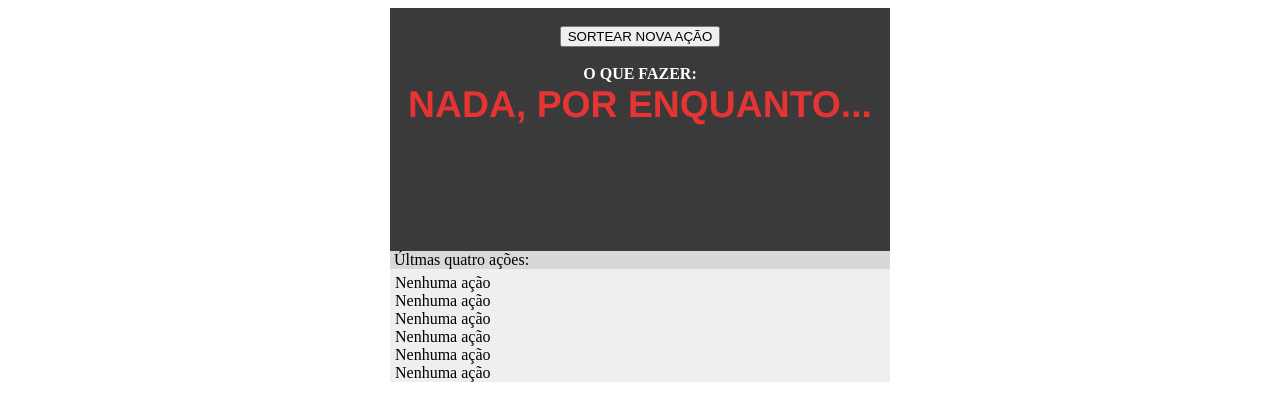
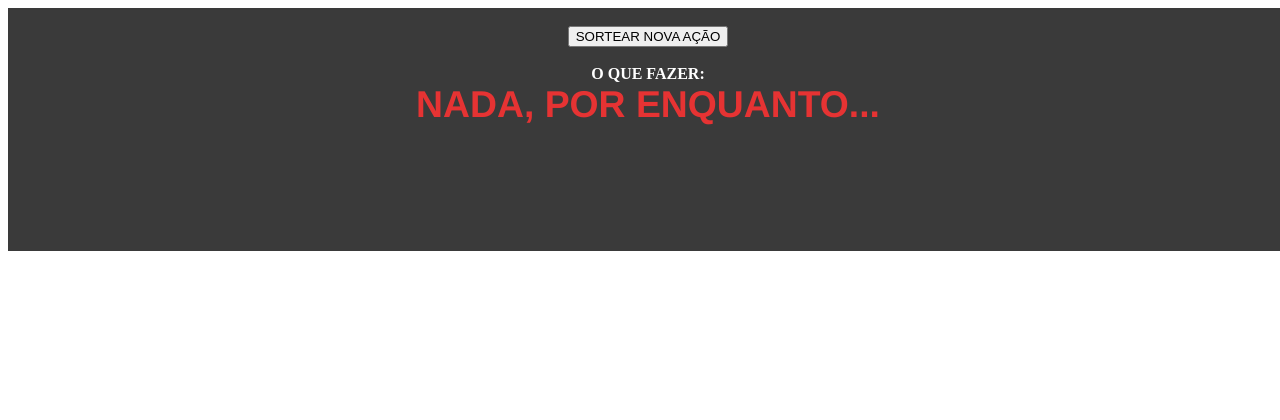
Before and after one commit to kevenfongaro/kuma, a plain HTML site: page index.html in a window 1280 px wide. Drawn offline with Linux system fonts and the light colour scheme.

Commit message:
Update index.html

```diff
--- a/index.html
+++ b/index.html
@@ -52,7 +52,7 @@
 
 		}
 	<!-- --></script>
-	<div style="width:500px;left:50%;position:absolute;margin-left:-250px">
+	<div style="width:100%;position:absolute">
 	<div style="background:#3a3a3a;text-align:center;color:#ffffff;font-weight:bold;height:243px;">
 	<br/><input type=submit value="SORTEAR NOVA AÇÃO" onclick="randomf()"><br/>
 	<br/>O QUE FAZER:<BR/>
@@ -60,10 +60,4 @@
 	NADA, POR ENQUANTO...
 	</div><br/><br/>
 	</div>
-	<div style="background:#efefef;text-align:justify;">
-	<div style="background-color:#d8d8d8"> Últmas quatro ações:</div>
-	<div id="histo" style="margin: 5px 5px 5px 5px">
-	<script>historico()</script>
 	</div>
-	</div>
-	</div>
```
